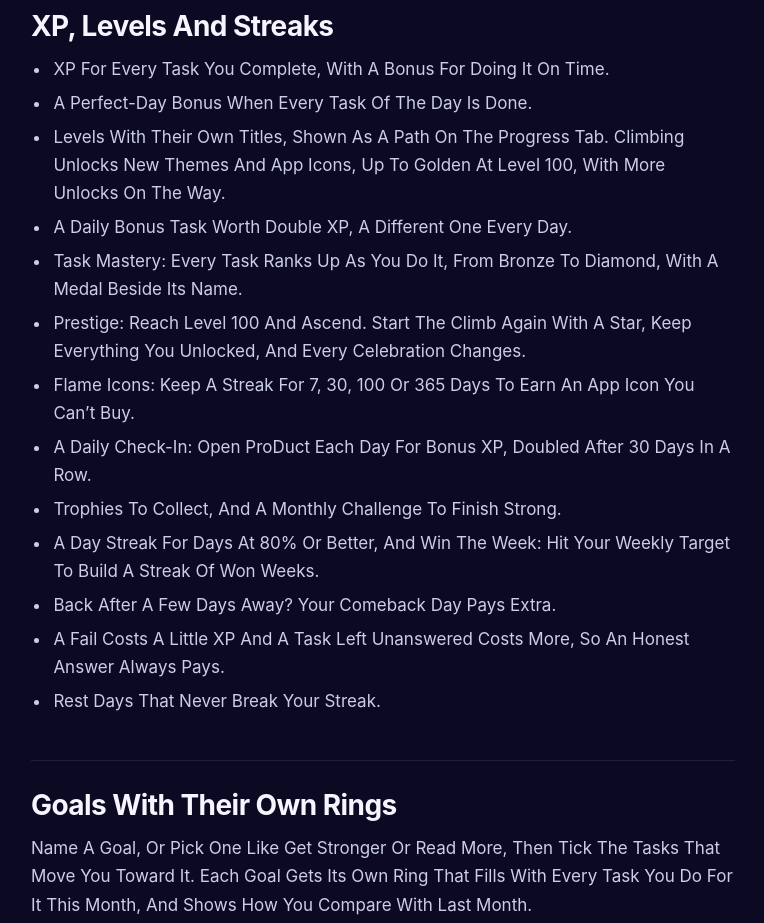
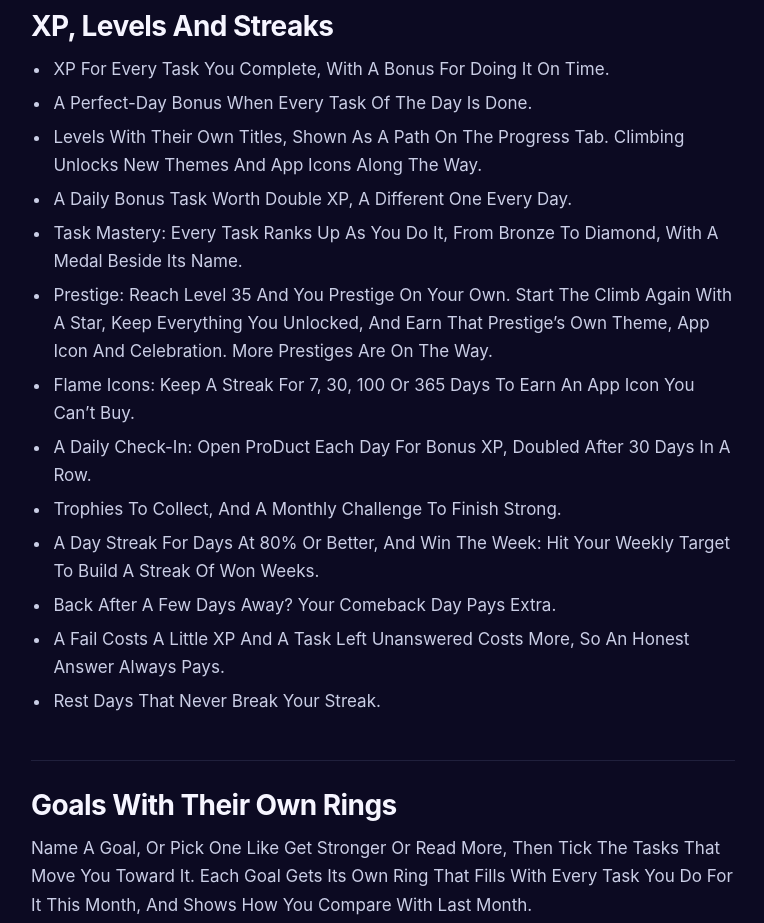
Before and after one commit to joeygameznapps/joeygameznapps.github.io, a plain HTML site: page product/about/index.html in a window 1280 px wide. Shown: the part 1500-2423 px from the top of the page, without its empty margins (393-1157 px from the left). Drawn offline with Linux system fonts and the light colour scheme.

Commit message:
ProDuct page: prestige at level 35 with its own theme, icon and celebration

```diff
--- a/product/about/index.html
+++ b/product/about/index.html
@@ -94,10 +94,10 @@
 <ul>
   <li>XP For Every Task You Complete, With A Bonus For Doing It On Time.</li>
   <li>A Perfect-Day Bonus When Every Task Of The Day Is Done.</li>
-  <li>Levels With Their Own Titles, Shown As A Path On The Progress Tab. Climbing Unlocks New Themes And App Icons, Up To Golden At Level 100, With More Unlocks On The Way.</li>
+  <li>Levels With Their Own Titles, Shown As A Path On The Progress Tab. Climbing Unlocks New Themes And App Icons Along The Way.</li>
   <li>A Daily Bonus Task Worth Double XP, A Different One Every Day.</li>
   <li>Task Mastery: Every Task Ranks Up As You Do It, From Bronze To Diamond, With A Medal Beside Its Name.</li>
-  <li>Prestige: Reach Level 100 And Ascend. Start The Climb Again With A Star, Keep Everything You Unlocked, And Every Celebration Changes.</li>
+  <li>Prestige: Reach Level 35 And You Prestige On Your Own. Start The Climb Again With A Star, Keep Everything You Unlocked, And Earn That Prestige&rsquo;s Own Theme, App Icon And Celebration. More Prestiges Are On The Way.</li>
   <li>Flame Icons: Keep A Streak For 7, 30, 100 Or 365 Days To Earn An App Icon You Can&rsquo;t Buy.</li>
   <li>A Daily Check-In: Open ProDuct Each Day For Bonus XP, Doubled After 30 Days In A Row.</li>
   <li>Trophies To Collect, And A Monthly Challenge To Finish Strong.</li>
```
